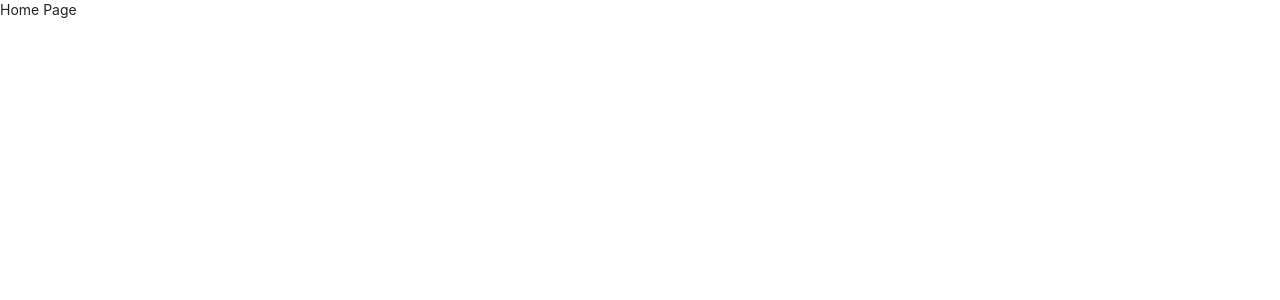
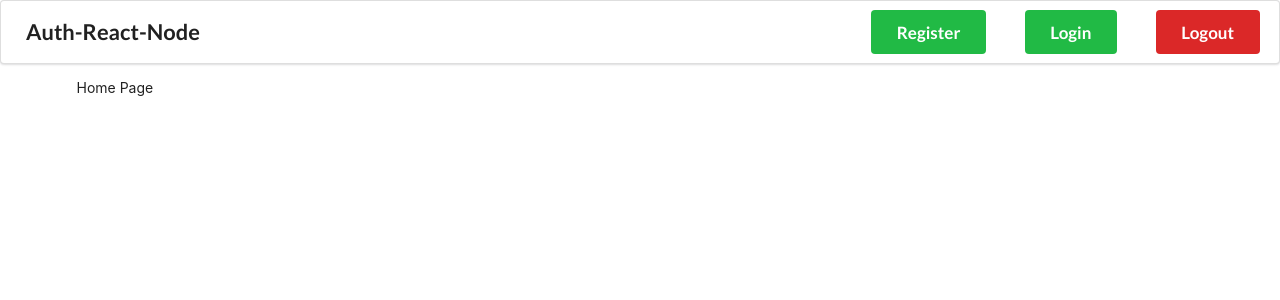
Before and after one commit to piyush-mishra-pm/auth-node-react, a React (Create React App) app in the folder frontend/: page / in a window 1280 px wide. Shown: the top 300 px of the page. Built offline with nearby package versions, Linux system fonts and the light colour scheme; the HTML template or start-up script is replaced by a standard one.

Commit message:
Nav Bar: - Properly styled, - Linked to required pages,

```diff
--- a/frontend/src/App.tsx
+++ b/frontend/src/App.tsx
@@ -6,14 +6,20 @@ import './App.css';
 import {BrowserRouter, Route} from 'react-router-dom';
 import Home from './components/Home';
 import Login from './components/Login';
+import HeaderNav from './components/HeaderNav';
+import Logout from './components/Logout';
 
 function App() {
   return (
-    <BrowserRouter>
-      <Route path="/register" component={RegisterForm} />
-      <Route path="/login" component={Login} />
-      <Route path="/" exact component={Home} />
-    </BrowserRouter>
+    <div>
+      <BrowserRouter>
+        <HeaderNav />
+        <Route path="/register" component={RegisterForm} />
+        <Route path="/login" component={Login} />
+        <Route path="/logout" component={Logout} />
+        <Route path="/" exact component={Home} />
+      </BrowserRouter>
+    </div>
   );
 }
 
--- /dev/null
+++ b/frontend/src/components/HeaderNav.tsx
@@ -0,0 +1,32 @@
+import React from 'react';
+import {Link} from 'react-router-dom';
+
+// todo: control 'active' tab, depending upon which screen is current screen.
+function HeaderNav() {
+  return (
+    <div className="ui borderless huge menu">
+      <Link to="/" className="ui header item">
+        Auth-React-Node
+      </Link>
+      <div className="menu right">
+        <div className="item">
+          <Link className="ui positive button" to="/register">
+            Register
+          </Link>
+        </div>
+        <div className="item">
+          <Link className="ui positive button" to="/login">
+            Login
+          </Link>
+        </div>
+        <div className="item">
+          <Link className="ui negative button" to="/logout">
+            Logout
+          </Link>
+        </div>
+      </div>
+    </div>
+  );
+}
+
+export default HeaderNav;
--- a/frontend/src/components/Home.tsx
+++ b/frontend/src/components/Home.tsx
@@ -1,7 +1,7 @@
 import React from 'react';
 
 function Home() {
-  return <div>Home Page</div>;
+  return <div className="ui container">Home Page</div>;
 }
 
 export default Home;
--- /dev/null
+++ b/frontend/src/components/Logout.tsx
@@ -0,0 +1,7 @@
+import React from 'react';
+
+function Logout() {
+  return <div className="ui container">Logged out</div>;
+}
+
+export default Logout;
```
